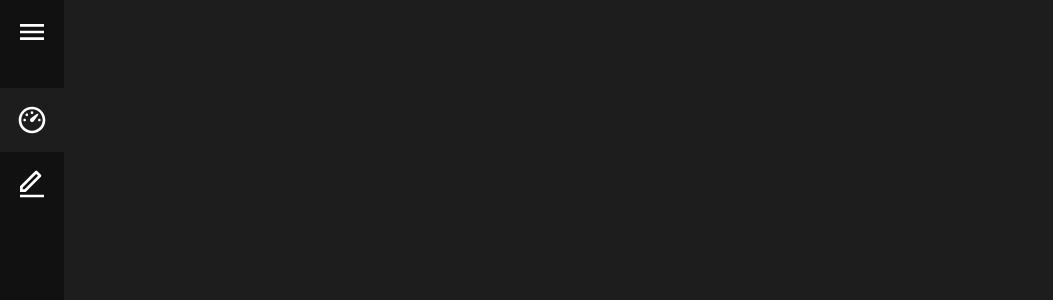
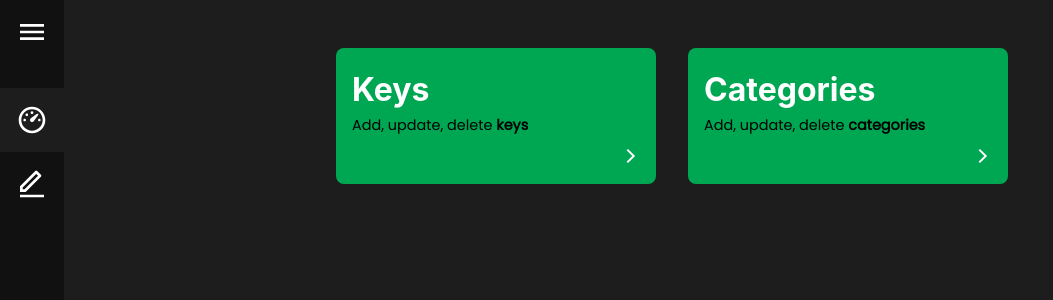
Before and after one commit to HunterNishant/Hunter, a React (Create React App) app: page /admin/manage in a window 1280 px wide. Shown: the top 300 px of the page, without its empty margins (0-1053 px from the left). Built offline with nearby package versions, Linux system fonts and the light colour scheme.

Commit message:
Adds Manage Options to Manage Page
Signed-off-by: chankruze <chankruze@gmail.com>

```diff
--- a/src/components/AdminPanel/Manage/Manage.js
+++ b/src/components/AdminPanel/Manage/Manage.js
@@ -5,10 +5,60 @@ Created: Wed Nov 04 2020 15:56:10 GMT+0530 (India Standard Time)
 Copyright (c) Geekofia 2020 and beyond
 */
 
-import React from "react";
+import React, { useState } from "react";
+// custom components
+import ManageOption from "./ManageOption";
+import CategoriesSection from "./Categories/CategoriesSection";
+import KeysSection from "./Keys/KeysSection";
+// icons
+import { MdClose } from "react-icons/md";
+// css
+import styles from "./Manage.module.css";
+
+const defaultSection = {
+  name: "",
+  id: 0,
+};
 
 function Manage() {
-  return <div>Manage</div>;
+  const [selectedSection, setSelectedSection] = useState(defaultSection);
+
+  return (
+    <div className={styles.manage_root}>
+      {selectedSection.id === 0 && (
+        <div className={styles.options_menu}>
+          <ManageOption
+            data={{ id: 1, name: "keys" }}
+            clickHandler={setSelectedSection}
+          />
+          <ManageOption
+            data={{
+              id: 2,
+              name: "categories",
+            }}
+            clickHandler={setSelectedSection}
+          />
+        </div>
+      )}
+      {selectedSection.id !== 0 && (
+        <>
+          <div className={styles.options_toolbar}>
+            <h1 className={styles.options_toolbar_section_name}>
+              {selectedSection.name}
+            </h1>
+            <div className={styles.options_toolbar_close}>
+              <MdClose
+                size={32}
+                onClick={() => setSelectedSection(defaultSection)}
+              />
+            </div>
+          </div>
+          {selectedSection.id === 1 && <KeysSection />}
+          {selectedSection.id === 2 && <CategoriesSection />}
+        </>
+      )}
+    </div>
+  );
 }
 
 export default Manage;
--- /dev/null
+++ b/src/components/AdminPanel/Manage/Manage.module.css
@@ -0,0 +1,55 @@
+/*
+Author: chankruze (chankruze@geekofia.in)
+Created: Thu Nov 05 2020 01:40:45 GMT+0530 (India Standard Time)
+
+Copyright (c) Geekofia 2020 and beyond
+*/
+
+.manage_root {
+  display: flex;
+  flex-direction: column;
+  margin-left: 4rem;
+  padding: 1rem 2rem 2rem 2rem;
+  align-items: center;
+  height: 100vh;
+  /* background: #fff; */
+}
+
+.options_menu {
+  padding-top: 1rem;
+  display: flex;
+  flex-direction: row;
+  /* background: chartreuse; */
+  flex-wrap: wrap;
+}
+
+.options_toolbar {
+  width: 100%;
+  color: #fff;
+  display: flex;
+  flex-direction: row;
+  justify-content: space-between;
+  align-items: center;
+  max-height: 3rem;
+  border-bottom: 2px solid chocolate;
+}
+
+.options_toolbar_section_name {
+  font-size: 1.8rem;
+  text-transform: capitalize;
+}
+
+.options_toolbar_close {
+  display: flex;
+  flex-direction: column;
+  justify-content: center;
+  align-items: center;
+  cursor: pointer;
+  border-radius: 50%;
+  padding: 0.25rem;
+  transition: all 200ms ease-in-out;
+}
+
+.options_toolbar_close:hover {
+  background: #383838;
+}
--- /dev/null
+++ b/src/components/AdminPanel/Manage/ManageOption.js
@@ -0,0 +1,34 @@
+/*
+Author: chankruze (chankruze@geekofia.in)
+Created: Thu Nov 05 2020 01:51:09 GMT+0530 (India Standard Time)
+
+Copyright (c) Geekofia 2020 and beyond
+*/
+
+import React from "react";
+
+// icons
+import { CgChevronRight } from "react-icons/cg";
+import styles from "./ManageOption.module.css";
+
+function ManageOption(props) {
+  const { clickHandler } = props;
+  const { id, name } = props.data;
+
+  return (
+    <div
+      className={styles.manage_option_root}
+      onClick={() => clickHandler({ name, id })}
+    >
+      <h1 className={styles.option_title}>{name}</h1>
+      <div className={styles.option_sub_title}>
+        Add, update, delete <b>{name}</b>
+      </div>
+      <div className={styles.option_action_group}>
+        <CgChevronRight />
+      </div>
+    </div>
+  );
+}
+
+export default ManageOption;
--- /dev/null
+++ b/src/components/AdminPanel/Manage/ManageOption.module.css
@@ -0,0 +1,50 @@
+/*
+Author: chankruze (chankruze@geekofia.in)
+Created: Thu Nov 05 2020 01:51:29 GMT+0530 (India Standard Time)
+
+Copyright (c) Geekofia 2020 and beyond
+*/
+
+.manage_option_root {
+  background: rgb(0, 167, 83);
+  /* box-shadow: 0 0 15px 2px rgb(153, 153, 153);*/ /*  light bg */
+  width: 20rem;
+  border-radius: 0.5rem;
+  display: flex;
+  flex-direction: column;
+  justify-content: flex-start;
+  align-items: flex-start;
+  padding: 1rem;
+  margin: 1rem;
+  transition: all 200ms ease-in-out;
+}
+
+.manage_option_root:hover {
+  cursor: pointer;
+  background: rgb(0, 122, 61);
+}
+
+.option_title {
+  font-size: 2rem;
+  justify-self: flex-start;
+  text-transform: capitalize;
+}
+
+.option_action_group {
+  display: flex;
+  flex-direction: row;
+  justify-content: flex-end;
+  align-self: flex-end;
+  margin-top: 0.5rem;
+}
+
+.option_action_group svg {
+  font-size: 1.5rem;
+}
+
+.option_sub_title {
+  font-size: 0.9rem;
+  line-height: normal;
+  font-family: "Poppins";
+  color: #000;
+}
```
